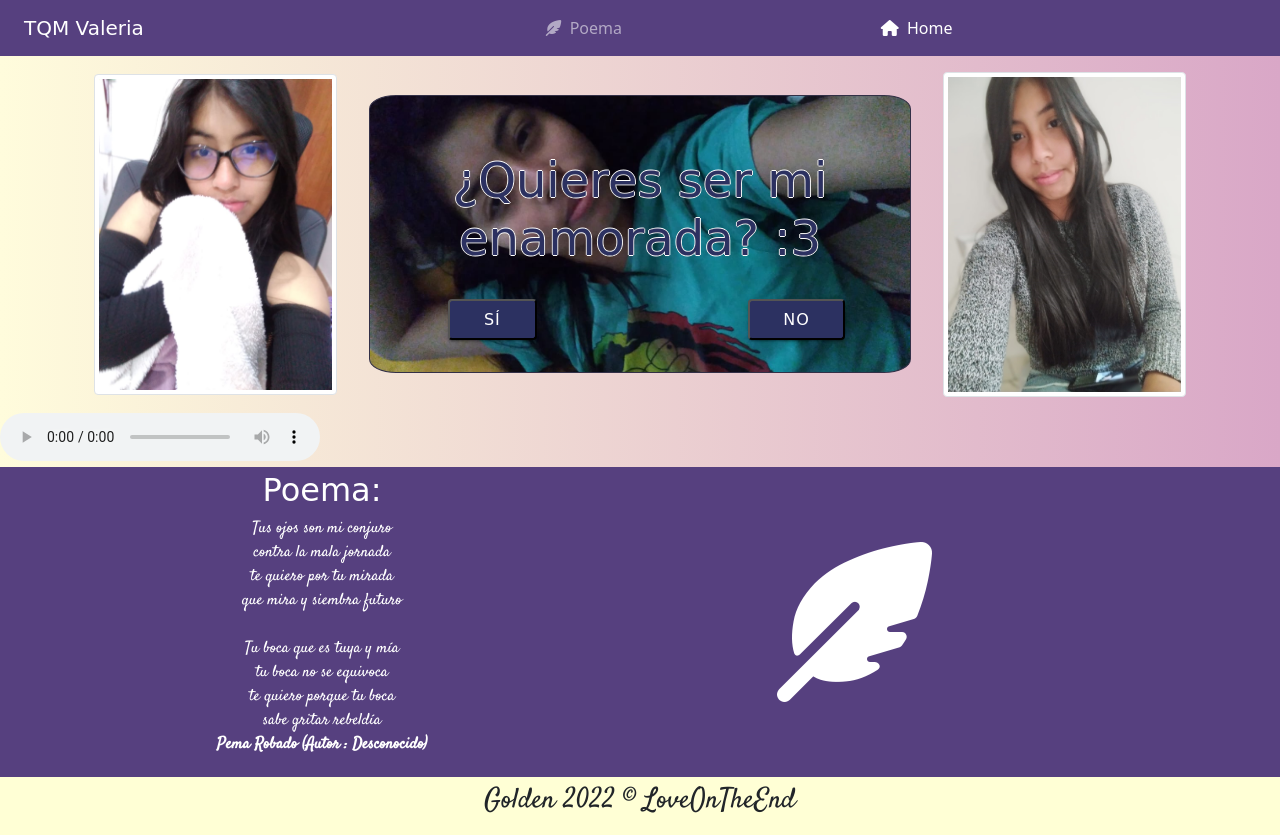
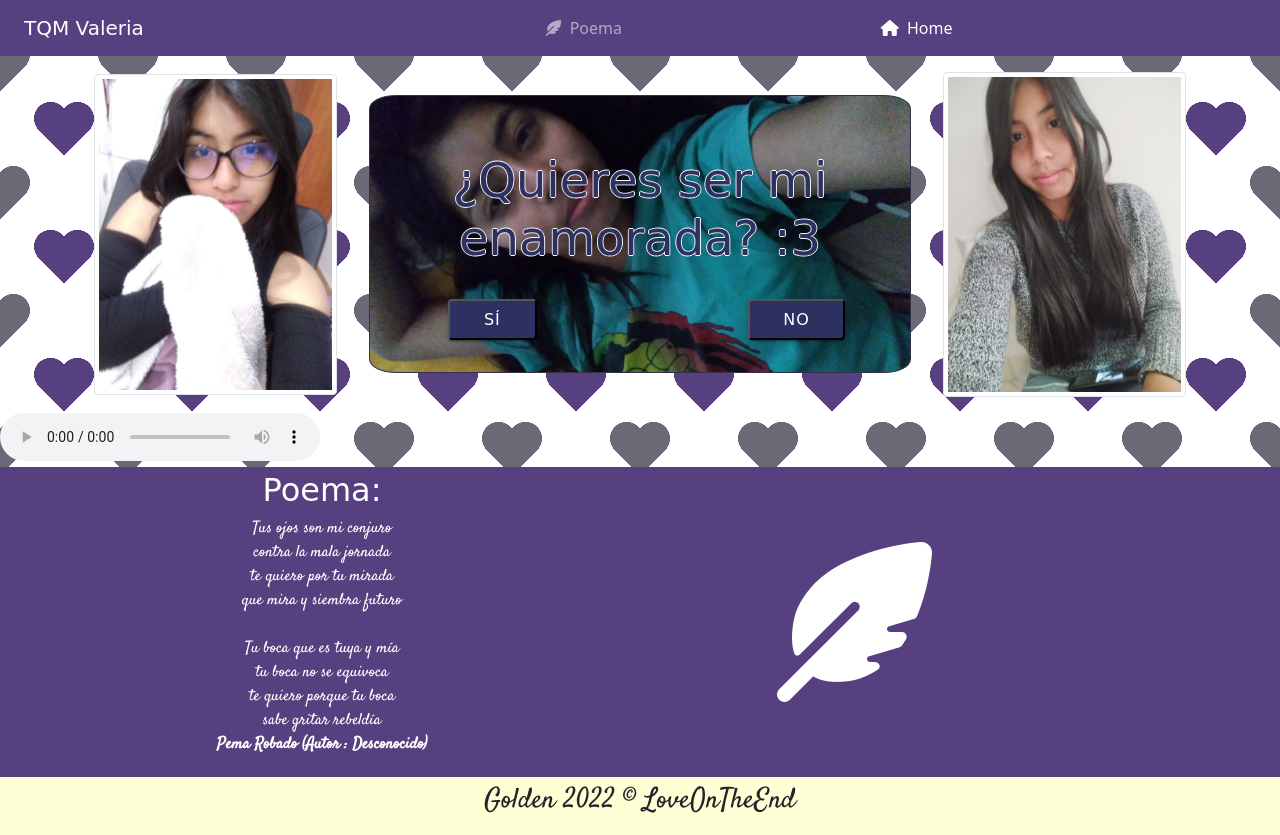
Before and after one commit to Luis-Rojas-H/ForValeria-3, a plain HTML site: page index.html in a window 1280 px wide. Drawn offline with nearby package versions, Linux system fonts and the light colour scheme; some packages are replaced by stand-ins of ours; a script that the page names is missing; a web font is replaced by a local one.

Commit message:
cambiando background y colores

```diff
--- a/CSS/index.css
+++ b/CSS/index.css
@@ -1,12 +1,14 @@
+
 html{
     min-height: 100%;
 }
 
 body {
-    background: #d9a7c7;  /* fallback for old browsers */
-    background: -webkit-linear-gradient(to right, #fffcdc, #d9a7c7);  /* Chrome 10-25, Safari 5.1-6 */
-    background: linear-gradient(to right, #fffcdc, #d9a7c7); /* W3C, IE 10+/ Edge, Firefox 16+, Chrome 26+, Opera 12+, Safari 7+ */
-
+    background: linear-gradient(135deg, #6D6875 1.2em, rgba(232, 58, 37, 0) 1.2em) 0 4em, linear-gradient(-135deg, #6D6875 1.2em, rgba(232, 58, 37, 0) 1.2em) 0 4em, radial-gradient(circle at 7.16em 7.4em, #6D6875 1.02em, rgba(232, 58, 37, 0) 1.044em) 0 -4em, radial-gradient(circle at 0.84em 7.4em, #6D6875 1.02em, rgba(232, 58, 37, 0) 1.044em) 0 -4em, linear-gradient(135deg, #56407f 1.2em, rgba(152, 204, 150, 0) 1.2em) 4em 0, linear-gradient(-135deg, #56407f 1.2em, rgba(152, 204, 150, 0) 1.2em) 4em 0, radial-gradient(circle at 7.16em 7.4em, #56407f 1.02em, rgba(152, 204, 150, 0) 1.044em) 4em 0, radial-gradient(circle at 0.84em 7.4em, #56407f 1.02em, rgba(152, 204, 150, 0) 1.044em) 4em 0;
+  background-size: 8em 8em;
+  background-color: #ffe9a3;
+  background-repeat: repeat;
+  font: 16px/2 "Trebuchet MS", Verdana, sans-serif;
 }
 
 .navbar-brand {
```
